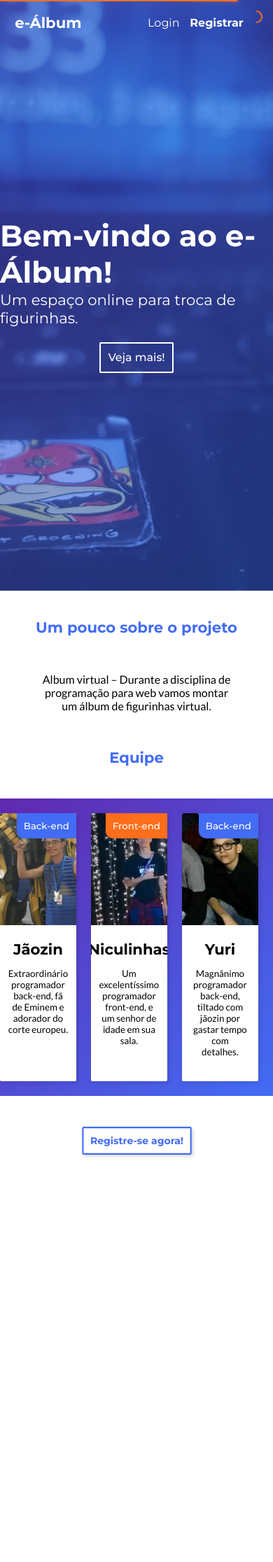
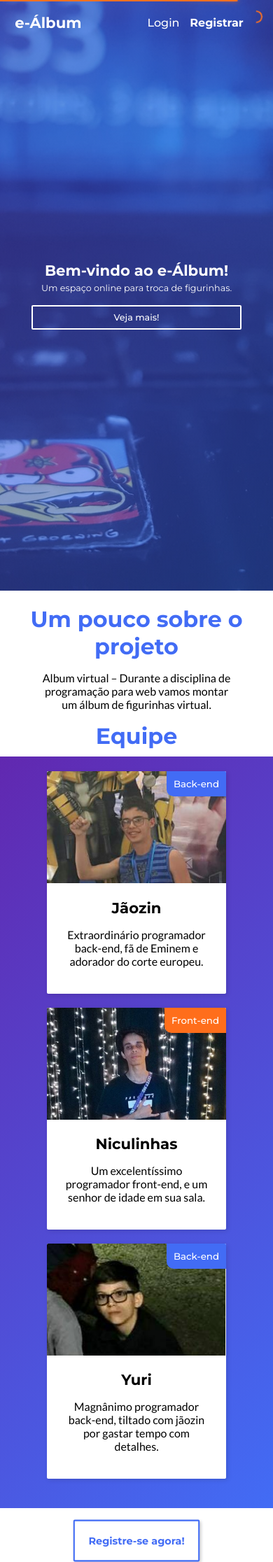
Before and after one commit to nicolasib/e-album, a PHP site: page / in a window 390 px wide. Shown: the whole page at 70% size. Before the commit the page ends 1653 px from the top, so only its background shows below. Run offline with PHP 8.4, Linux system fonts and the light colour scheme; some libraries are stand-ins or nearby versions.

Commit message:
Index mobile

```diff
--- a/css/index.css
+++ b/css/index.css
@@ -27,6 +27,11 @@ h1 {
   position: relative;
 }
 
+.menu-bg {
+  background-image: -webkit-gradient(linear, left top, left bottom, from(#fff), to(#0000));
+  background-image: linear-gradient(#fff, #0000);
+}
+
 .menu-bg .menu-home {
   color: #000 !important;
   -webkit-transition-duration: 300ms;
@@ -40,6 +45,12 @@ h1 {
 
 .menu-bg .menu-login a {
   color: #000 !important;
+}
+
+@media (max-width: 414px) {
+  .menu-bg .menu-login a {
+    font-weight: 500;
+  }
 }
 
 .menu-bg .menu-register {
@@ -85,6 +96,12 @@ h1 {
 .menu-bar .menu-account .menu-login a {
   text-decoration: none;
   color: #fff;
+}
+
+@media (max-width: 414px) {
+  .menu-bar .menu-account .menu-login a {
+    font-weight: 500 !important;
+  }
 }
 
 .menu-bar .menu-account .menu-login a:hover {
@@ -154,6 +171,13 @@ h1 {
   color: #fff;
 }
 
+@media (max-width: 414px) {
+  .header .header-title {
+    font-size: 2ch;
+    margin: 0 0 5px 0;
+  }
+}
+
 .header .header-subtitle {
   -webkit-animation-duration: 2s;
           animation-duration: 2s;
@@ -161,6 +185,12 @@ h1 {
           animation-delay: 0.8s;
   font-size: 2ch;
   color: #fff;
+}
+
+@media (max-width: 414px) {
+  .header .header-subtitle {
+    font-size: 1.2ch;
+  }
 }
 
 .header .header-cta {
@@ -183,6 +213,15 @@ h1 {
 .header .header-cta a {
   text-decoration: none;
   color: #fff;
+  width: 100%;
+  height: 100%;
+}
+
+@media (max-width: 414px) {
+  .header .header-cta {
+    font-size: 1.2ch;
+    width: 300px;
+  }
 }
 
 .header .header-cta:hover {
@@ -215,6 +254,12 @@ h1 {
   text-align: center;
 }
 
+@media (max-width: 414px) {
+  .bout {
+    height: auto;
+  }
+}
+
 .bout .bout-paragraph {
   font-family: 'Lato', sans-serif;
   width: 70vw;
@@ -230,6 +275,13 @@ h1 {
   -webkit-box-pack: center;
       -ms-flex-pack: center;
           justify-content: center;
+}
+
+@media (max-width: 414px) {
+  .bout .cards-row {
+    -ms-flex-wrap: wrap;
+        flex-wrap: wrap;
+  }
 }
 
 .bout .cards-row .fade-first {
@@ -267,7 +319,13 @@ h1 {
 
 @media (max-width: 1366px) {
   .bout .cards-row .bout-cards {
-    width: 16em;
+    width: 16em !important;
+  }
+}
+
+@media (max-width: 414px) {
+  .bout .cards-row .bout-cards {
+    margin: 0 0 20px 0;
   }
 }
 
@@ -320,6 +378,12 @@ h1 {
 @media (max-width: 1366px) {
   .bout .cards-row .bout-cards .bout-card-content p {
     font-size: 10pt;
+  }
+}
+
+@media (max-width: 414px) {
+  .bout .cards-row .bout-cards .bout-card-content p {
+    font-size: 12pt;
   }
 }
 
@@ -406,6 +470,12 @@ h1 {
   }
 }
 
+@media (max-width: 414px) {
+  .bout .bout-title {
+    font-size: 3ch !important;
+  }
+}
+
 .bout .bout-subtitle {
   font-size: 3ch;
   color: #426cf5;
@@ -415,6 +485,12 @@ h1 {
   .bout .bout-subtitle {
     font-size: 2ch !important;
     margin: 0 0 10px 0;
+  }
+}
+
+@media (max-width: 414px) {
+  .bout .bout-subtitle {
+    font-size: 3ch !important;
   }
 }
 
@@ -446,6 +522,14 @@ h1 {
   }
 }
 
+@media (max-width: 414px) {
+  .bout .bout-cta {
+    font-size: 1.3ch;
+    padding: 2ch;
+    margin: 2ch 0 0 0;
+  }
+}
+
 .bout .bout-cta:hover {
   border: 2px solid #426cf5;
   background-color: #426cf5;
--- a/css/index.scss
+++ b/css/index.scss
@@ -3,6 +3,8 @@
 
 $blu: #426cf5;
 $pur: #6128B0;
+
+$mobile: 414px;
 
 *{
     font-family: 'Montserrat', sans-serif;
@@ -26,6 +28,7 @@ h1{
 }
 
 .menu-bg{
+    background-image: linear-gradient(#fff, #0000);
     .menu-home{
         color: #000 !important;
         transition-duration: 300ms;
@@ -33,8 +36,10 @@ h1{
     .menu-login{
         transition-duration: 300ms;
         a{
-
             color: #000 !important;
+            @media (max-width: $mobile) {
+                font-weight: 500;
+            }
         }
     }
     .menu-register{
@@ -66,6 +71,9 @@ h1{
             a{
                 text-decoration: none;
                 color: #fff;
+                @media (max-width: $mobile) {
+                    font-weight: 500 !important;
+                }
                 &:hover{
                     text-decoration: underline;
                 }
@@ -118,11 +126,18 @@ h1{
         animation-delay: 0.5s;
         font-size: 4ch;
         color: #fff;
+        @media (max-width: $mobile) {
+            font-size: 2ch;
+            margin: 0 0 5px 0;
+        }
     }
     .header-subtitle{
         animation-duration: 2s;
         animation-delay: 0.8s;
         font-size: 2ch;
+        @media (max-width: $mobile) {
+            font-size: 1.2ch;
+        }
         color: #fff;
     }
     .header-cta{
@@ -140,6 +155,12 @@ h1{
         a{
             text-decoration: none;
             color: #fff;
+            width: 100%;
+            height: 100%;
+        }
+        @media (max-width: $mobile) {
+            font-size: 1.2ch;
+            width: 300px;
         }
     }
     .header-cta:hover{
@@ -162,11 +183,12 @@ h1{
     align-items: center;
     justify-content: space-around;
     text-align: center;
-
+    @media (max-width: $mobile) {
+        height: auto;
+    }
     .bout-paragraph{
         font-family: 'Lato', sans-serif;
         width: 70vw;
-
     }
     .cards-row{
         display: flex;
@@ -174,6 +196,9 @@ h1{
         padding: 2ch 0;
         width: 100vw;
         justify-content: center;
+        @media (max-width: $mobile) {
+            flex-wrap: wrap;
+        }
         .fade-first{
             animation-duration: 800ms;
             animation-delay: 500ms;
@@ -195,7 +220,10 @@ h1{
             box-shadow: 2px 2px 6px #00000020;
             transition-duration: 300ms;
             @media (max-width: 1366px) {
-                width: 16em;
+                width: 16em !important;
+            }
+            @media (max-width: $mobile) {
+                margin: 0 0 20px 0;
             }
             &:hover{
                 box-shadow: 3px 3px 6px #00000030;
@@ -224,6 +252,9 @@ h1{
                     font-family: 'Lato', sans-serif;
                     @media (max-width: 1366px) {
                         font-size: 10pt;
+                    }
+                    @media (max-width: $mobile) {
+                        font-size: 12pt;
                     }
                 }
             }
@@ -294,6 +325,9 @@ h1{
         @media (max-width: 1366px) {
             font-size: 2ch !important;
         }
+        @media (max-width: $mobile) {
+            font-size: 3ch !important;
+        }
     }
     .bout-subtitle{
         font-size: 3ch;
@@ -301,6 +335,9 @@ h1{
         @media (max-width: 1366px) {
             font-size: 2ch !important;
             margin: 0 0 10px 0;
+        }
+        @media (max-width: $mobile) {
+            font-size: 3ch !important;
         }
     }
 
@@ -324,6 +361,11 @@ h1{
             padding: 1ch;
             margin: 1ch 0 0 0;
         }
+        @media (max-width: $mobile) {
+            font-size: 1.3ch;
+            padding: 2ch;
+            margin: 2ch 0 0 0;
+        }
         &:hover{
             border: 2px solid $blu;
             background-color: $blu;
--- a/index.html
+++ b/index.html
@@ -25,7 +25,7 @@
             <div class="degrade"></div>
             <h1 class="header-title animated fadeInDown">Bem-vindo ao e-Álbum!</h1>
             <span class="header-subtitle animated fadeInUp">Um espaço online para troca de figurinhas.</span>
-            <button class="header-cta animated fadeInUp"><a href="#bout">Veja mais!</a></button>
+            <button class="header-cta animated fadeInUp"><a class="see-more" href="#bout">Veja mais!</a></button>
         </section>
 
         <section class="bout" id="bout">
--- a/js/index.js
+++ b/js/index.js
@@ -4,9 +4,10 @@ $(function(){
     $('.header-cta').navpoints({
         speed: 1000
     });
+
     $('.bout-cta').navpoints({
         speed: 1000
-    })
+    });
 
     $('.header').parallaxie({
         speed: 0.6
@@ -14,19 +15,24 @@ $(function(){
 
     $('.header').ready(function(){
         NProgress.done();
-    })
+    });
 
     $('.header-cta').click(function(e){
         e.preventDefault();
         $('.bout-cards.animated').addClass('fadeInLeft');
-    })
+    });
 
     $(window).on("scroll", function() {
         if($(window).scrollTop() >= window.innerHeight || $(window).scrollTop() >= screen.height) {
-          $(".menu-bar").addClass("menu-bg");
+            $(".menu-bar").addClass("menu-bg");
 
         } else {
-          $(".menu-bar").removeClass("menu-bg");
+            $(".menu-bar").removeClass("menu-bg");
         }
-      });
+    });
+
+    $('.header-cta').click(function(e){
+        e.preventDefault();
+        document.querySelector('.see-more').click();
+    });
 })
```
Also changed, not shown: resources/imgs/users/Nicolas.jpeg (added), 1 other file.
